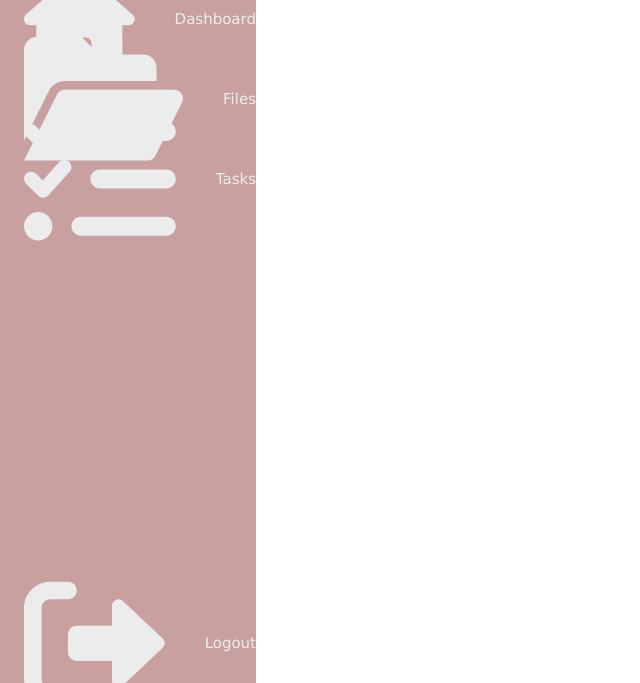
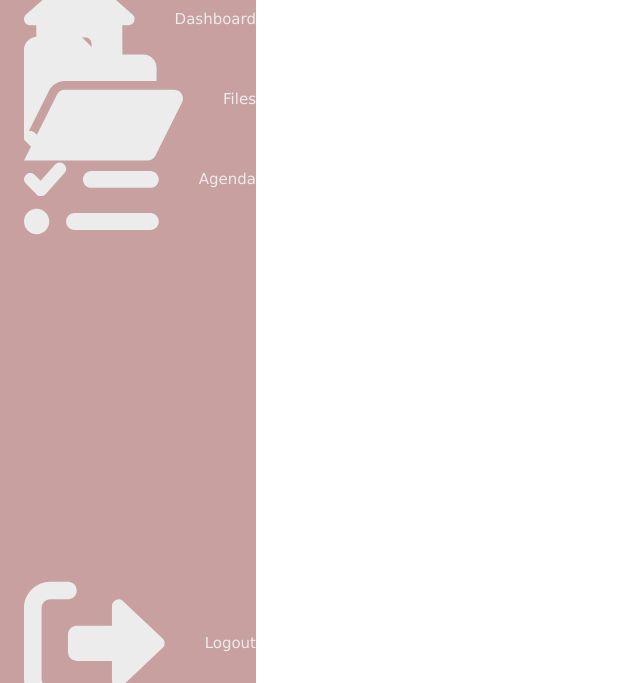
Before and after one commit to faizarsalan/unidashboard, a Laravel app: page /home in a window 1280 px wide. Shown: the part 117-800 px from the top of the page, without its empty margins (0-640 px from the left). Run offline with Laravel 8, Linux system fonts and the light colour scheme; the visitor is signed in with stand-in values (Sample User, id 1).

Commit message:
dsadasdas

```diff
--- a/resources/views/layouts/sidebar.blade.php
+++ b/resources/views/layouts/sidebar.blade.php
@@ -38,7 +38,7 @@
       <li class="nav-item">
         <a href="" class="nav-link">
           <svg aria-hidden="true" focusable="false" data-prefix="fas" data-icon="list-check" class="svg-inline--fa fa-list-check" role="img" xmlns="http://www.w3.org/2000/svg" viewBox="0 0 512 512"><path fill="currentColor" d="M152.1 38.16C161.9 47.03 162.7 62.2 153.8 72.06L81.84 152.1C77.43 156.9 71.21 159.8 64.63 159.1C58.05 160.2 51.69 157.6 47.03 152.1L7.029 112.1C-2.343 103.6-2.343 88.4 7.029 79.03C16.4 69.66 31.6 69.66 40.97 79.03L63.08 101.1L118.2 39.94C127 30.09 142.2 29.29 152.1 38.16V38.16zM152.1 198.2C161.9 207 162.7 222.2 153.8 232.1L81.84 312.1C77.43 316.9 71.21 319.8 64.63 319.1C58.05 320.2 51.69 317.6 47.03 312.1L7.029 272.1C-2.343 263.6-2.343 248.4 7.029 239C16.4 229.7 31.6 229.7 40.97 239L63.08 261.1L118.2 199.9C127 190.1 142.2 189.3 152.1 198.2V198.2zM224 96C224 78.33 238.3 64 256 64H480C497.7 64 512 78.33 512 96C512 113.7 497.7 128 480 128H256C238.3 128 224 113.7 224 96V96zM224 256C224 238.3 238.3 224 256 224H480C497.7 224 512 238.3 512 256C512 273.7 497.7 288 480 288H256C238.3 288 224 273.7 224 256zM160 416C160 398.3 174.3 384 192 384H480C497.7 384 512 398.3 512 416C512 433.7 497.7 448 480 448H192C174.3 448 160 433.7 160 416zM0 416C0 389.5 21.49 368 48 368C74.51 368 96 389.5 96 416C96 442.5 74.51 464 48 464C21.49 464 0 442.5 0 416z"></path></svg>
-          <span class="link-text">Tasks</span>
+          <span class="link-text">Agenda</span>
         </a>
       </li>
 
```
